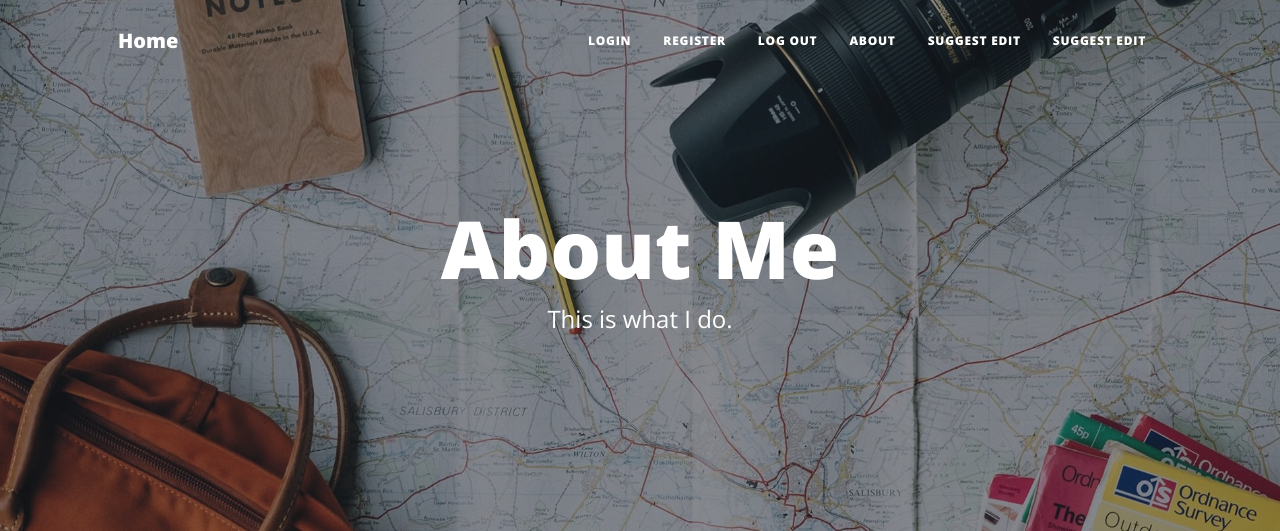
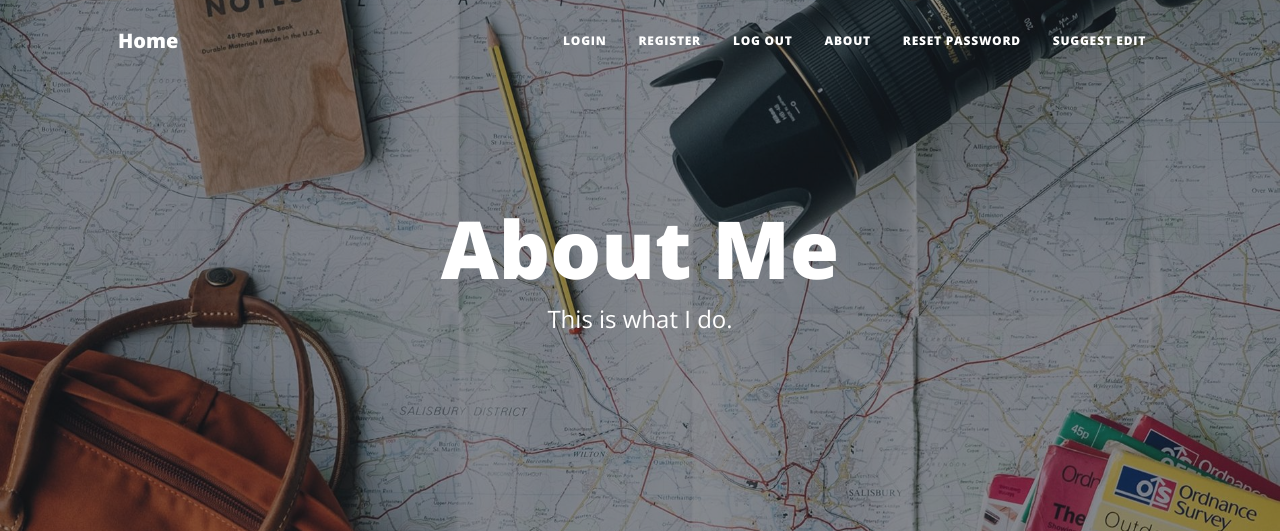
Before and after one commit to TurtleCodersT/Blog-Website, a Flask app: page /about in a window 1280 px wide. Shown: the top 531 px of the page. Run offline with Flask 3, Linux system fonts and the light colour scheme; some libraries are stand-ins or nearby versions.

Commit message:
Add Password Reset to Header

```diff
--- a/templates/header.html
+++ b/templates/header.html
@@ -94,7 +94,7 @@
               <a
                 class="nav-link px-lg-3 py-3 py-lg-4"
                 href="{{ url_for('reset_pass') }}"
-                >Suggest Edit</a>
+                >Reset Password</a>
             </li>
             <li class="nav-item">
               <a
```
